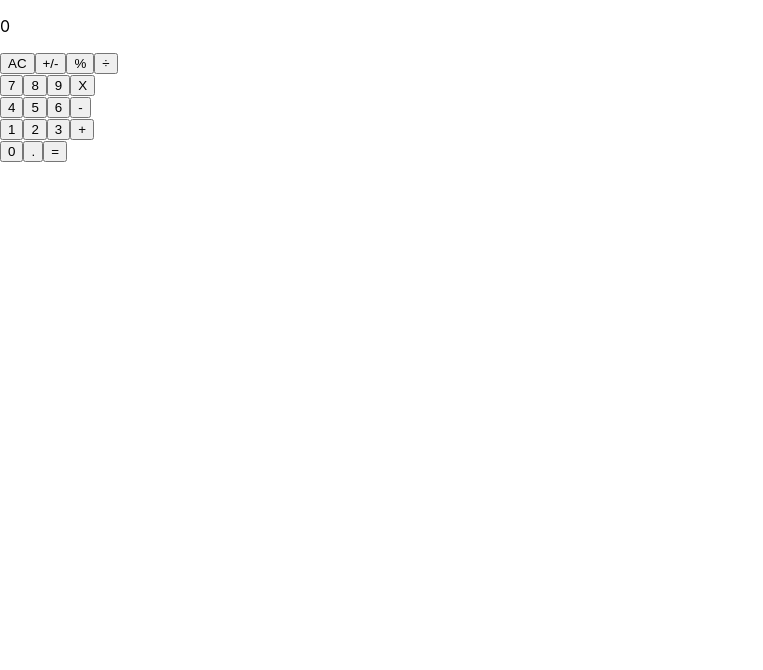
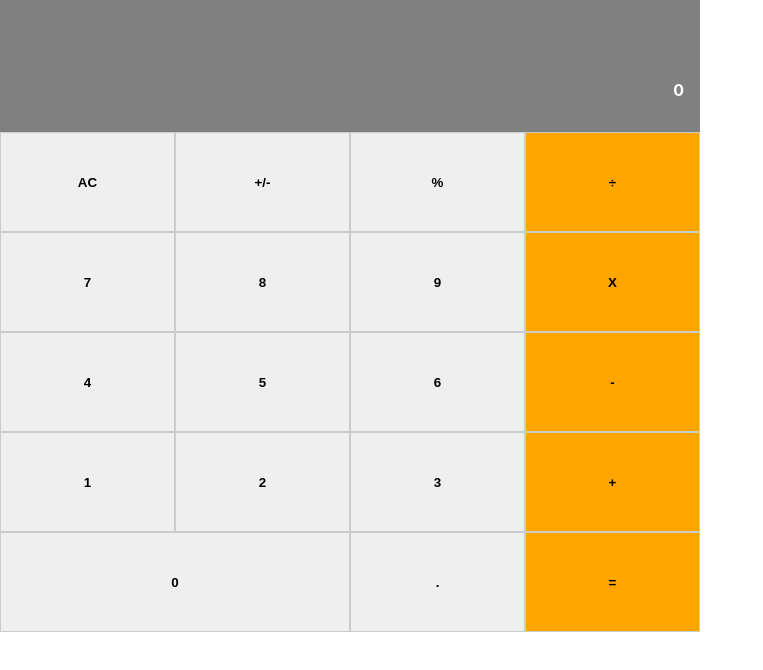
Before and after one commit to Blaise-Shyaka/Calculator, a React (Create React App) app: page / in a window 1280 px wide. Shown: the top 670 px of the page, without its empty margins (0-763 px from the left). Built offline with nearby package versions, Linux system fonts and the light colour scheme.

Commit message:
style the calculator

```diff
--- a/src/components/App.js
+++ b/src/components/App.js
@@ -2,6 +2,7 @@ import { useState } from 'react';
 import Display from './Display';
 import ButtonPanel from './ButtonPanel';
 import calculate from '../logic/calculate';
+import * as styles from '../styles/app.module.css';
 
 const App = () => {
   const [calculatorState, setCalculatorState] = useState({
@@ -18,10 +19,10 @@ const App = () => {
   const { total, next } = calculatorState;
   const result = next ?? total;
   return (
-    <>
+    <div className={styles.app}>
       <Display result={result ?? Number(result).toString()} />
       <ButtonPanel clickHandler={handleClick} />
-    </>
+    </div>
   );
 };
 
--- a/src/components/Button.js
+++ b/src/components/Button.js
@@ -1,15 +1,33 @@
 import PropTypes from 'prop-types';
 
 function Button(props) {
-  const { name, clickHandler } = props;
+  const {
+    name, clickHandler, wide, color,
+  } = props;
+
+  const styles = {
+    width: wide ? '50%' : '25%',
+    height: '100%',
+    backgroundColor: color,
+    fontWeight: 600,
+    border: '1px solid #ccc',
+    outline: 'none',
+  };
+
   return (
-    <button type="button" onClick={() => clickHandler(name)}>{ name }</button>
+    <button style={styles} type="button" onClick={() => clickHandler(name)}>{ name }</button>
   );
 }
 
 Button.propTypes = {
   name: PropTypes.string.isRequired,
   clickHandler: PropTypes.func.isRequired,
+  wide: PropTypes.bool.isRequired,
+  color: PropTypes.string,
+};
+
+Button.defaultProps = {
+  color: '',
 };
 
 export default Button;
--- a/src/components/ButtonPanel.js
+++ b/src/components/ButtonPanel.js
@@ -1,41 +1,42 @@
 import PropTypes from 'prop-types';
 import Button from './Button';
+import * as buttonPanelStyles from '../styles/button-panel.module.css';
 
 function ButtonPanel(props) {
   const { clickHandler } = props;
 
   return (
-    <>
-      <div>
-        <Button name="AC" clickHandler={clickHandler} />
-        <Button name="+/-" clickHandler={clickHandler} />
-        <Button name="%" clickHandler={clickHandler} />
-        <Button name="÷" clickHandler={clickHandler} />
+    <div className={buttonPanelStyles.panel}>
+      <div className={buttonPanelStyles.buttonGroups}>
+        <Button wide={false} name="AC" clickHandler={clickHandler} />
+        <Button wide={false} name="+/-" clickHandler={clickHandler} />
+        <Button wide={false} name="%" clickHandler={clickHandler} />
+        <Button color="orange" name="÷" clickHandler={clickHandler} />
       </div>
-      <div>
-        <Button name="7" clickHandler={clickHandler} />
-        <Button name="8" clickHandler={clickHandler} />
-        <Button name="9" clickHandler={clickHandler} />
-        <Button name="X" clickHandler={clickHandler} />
+      <div className={buttonPanelStyles.buttonGroups}>
+        <Button wide={false} name="7" clickHandler={clickHandler} />
+        <Button wide={false} name="8" clickHandler={clickHandler} />
+        <Button wide={false} name="9" clickHandler={clickHandler} />
+        <Button color="orange" name="X" clickHandler={clickHandler} />
       </div>
-      <div>
-        <Button name="4" clickHandler={clickHandler} />
-        <Button name="5" clickHandler={clickHandler} />
-        <Button name="6" clickHandler={clickHandler} />
-        <Button name="-" clickHandler={clickHandler} />
+      <div className={buttonPanelStyles.buttonGroups}>
+        <Button wide={false} name="4" clickHandler={clickHandler} />
+        <Button wide={false} name="5" clickHandler={clickHandler} />
+        <Button wide={false} name="6" clickHandler={clickHandler} />
+        <Button color="orange" name="-" clickHandler={clickHandler} />
       </div>
-      <div>
-        <Button name="1" clickHandler={clickHandler} />
-        <Button name="2" clickHandler={clickHandler} />
-        <Button name="3" clickHandler={clickHandler} />
-        <Button name="+" clickHandler={clickHandler} />
+      <div className={buttonPanelStyles.buttonGroups}>
+        <Button wide={false} name="1" clickHandler={clickHandler} />
+        <Button wide={false} name="2" clickHandler={clickHandler} />
+        <Button wide={false} name="3" clickHandler={clickHandler} />
+        <Button color="orange" name="+" clickHandler={clickHandler} />
       </div>
-      <div>
-        <Button name="0" clickHandler={clickHandler} />
-        <Button name="." clickHandler={clickHandler} />
-        <Button name="=" clickHandler={clickHandler} />
+      <div className={buttonPanelStyles.buttonGroups}>
+        <Button wide name="0" clickHandler={clickHandler} />
+        <Button wide={false} name="." clickHandler={clickHandler} />
+        <Button wide={false} color="orange" name="=" clickHandler={clickHandler} />
       </div>
-    </>
+    </div>
   );
 }
 
--- a/src/components/Display.js
+++ b/src/components/Display.js
@@ -1,8 +1,9 @@
 import PropTypes from 'prop-types';
+import * as styles from '../styles/display.module.css';
 
 function Display({ result }) {
   return (
-    <div>
+    <div className={styles.display}>
       <p>{result}</p>
     </div>
   );
--- /dev/null
+++ b/src/styles/app.module.css
@@ -0,0 +1,5 @@
+.app {
+  display: flex;
+  width: 700px;
+  flex-direction: column;
+}
--- /dev/null
+++ b/src/styles/button-panel.module.css
@@ -0,0 +1,8 @@
+.panel {
+  display: flex;
+  flex-direction: column;
+}
+
+.buttonGroups {
+  height: 100px;
+}
--- /dev/null
+++ b/src/styles/display.module.css
@@ -0,0 +1,10 @@
+.display {
+  display: flex;
+  justify-content: flex-end;
+  align-items: flex-end;
+  background-color: gray;
+  height: 100px;
+  color: #fff;
+  font-weight: bold;
+  padding: 1rem;
+}
```
